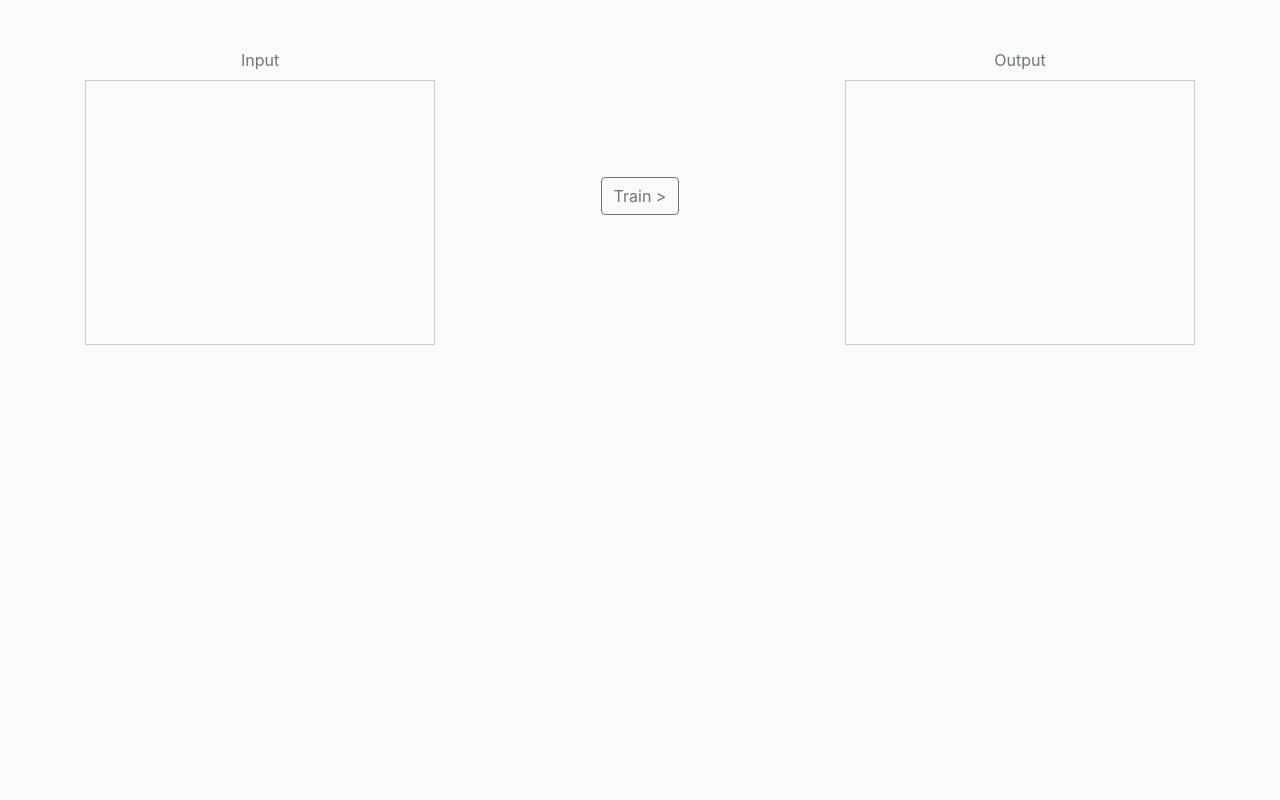
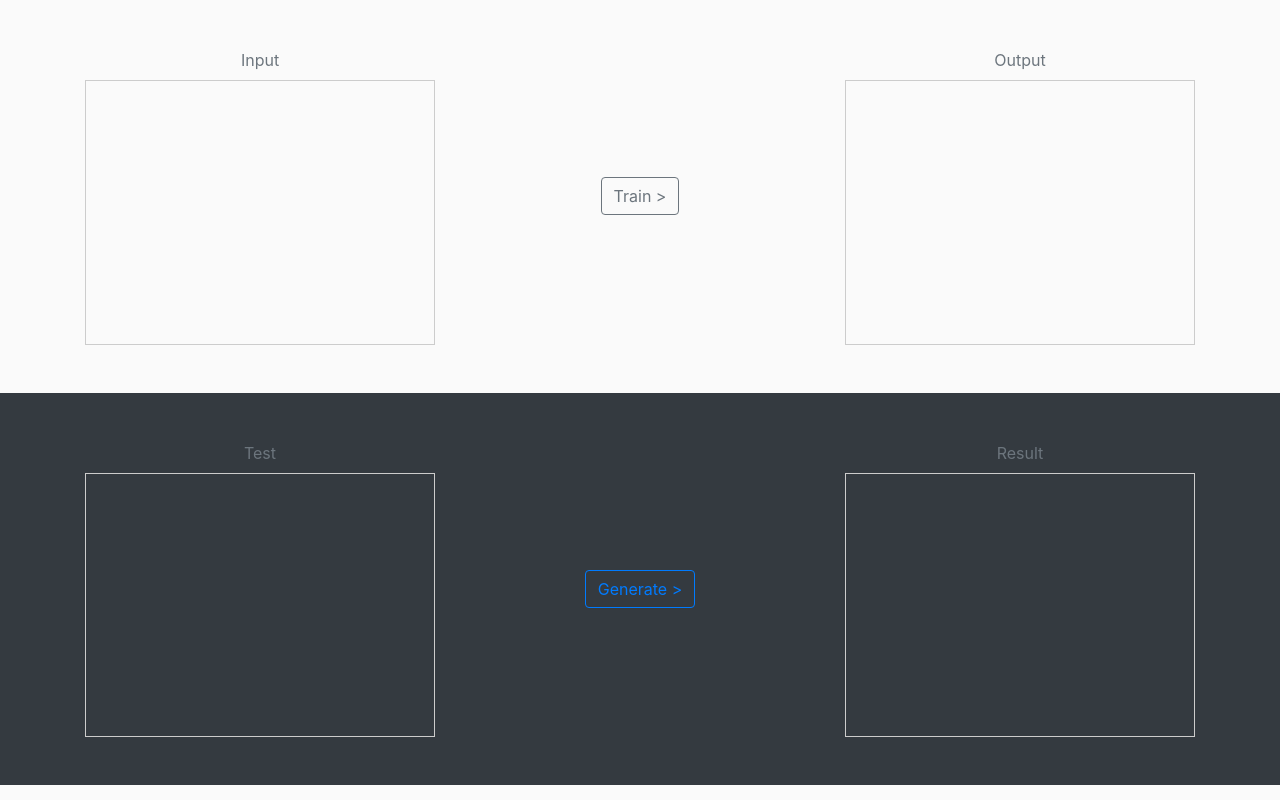
Before and after one commit to josenriq/photo-manipulation-ml, an Angular app: page / in a window 1280 px wide. Built offline with nearby package versions, Linux system fonts and the light colour scheme.

Commit message:
Add all canvases

```diff
--- a/src/app/app.component.html
+++ b/src/app/app.component.html
@@ -5,8 +5,7 @@
       <label class="text-muted">Input</label>
       <div>
         <app-canvas #canvasInput
-          class="d-block"
-          style="cursor:pointer"
+          class="clickable"
           (click)="pickerInput.open()"
         ></app-canvas>
         <app-file-picker #pickerInput
@@ -24,8 +23,7 @@
       <label class="text-muted">Output</label>
       <div>
         <app-canvas #canvasOutput
-          class="d-block"
-          style="cursor:pointer"
+          class="clickable"
           (click)="pickerOutput.open()"
         ></app-canvas>
         <app-file-picker #pickerOutput
@@ -35,3 +33,34 @@
     </div>
   </div>
 </div>
+
+<div class="bg-dark text-white">
+  <div class="container py-5">
+    <div class="row">
+      <div class="col-12 col-md-4 text-center">
+        <label class="text-muted">Test</label>
+        <div>
+          <app-canvas #canvasTest
+            class="clickable"
+            (click)="pickerTest.open()"
+          ></app-canvas>
+          <app-file-picker #pickerTest
+            (onFileSelected)="canvasTest.drawImageFromFile($event)"
+          ></app-file-picker>
+        </div>
+      </div>
+      <div class="col-12 col-md-4 text-center align-self-center">
+        <button type="button"
+          class="btn btn-outline-primary">
+          Generate >
+        </button>
+      </div>
+      <div class="col-12 col-md-4 text-center">
+        <label class="text-muted">Result</label>
+        <div>
+          <app-canvas #canvasResult></app-canvas>
+        </div>
+      </div>
+    </div>
+  </div>
+</div>
--- a/src/app/app.component.scss
+++ b/src/app/app.component.scss
@@ -0,0 +1,4 @@
+
+.clickable {
+  cursor: pointer;
+}
--- a/src/app/canvas/canvas.component.scss
+++ b/src/app/canvas/canvas.component.scss
@@ -1,3 +1,7 @@
+
+:host {
+  display: block;
+}
 
 .sizer {
   width: 100%;
```
